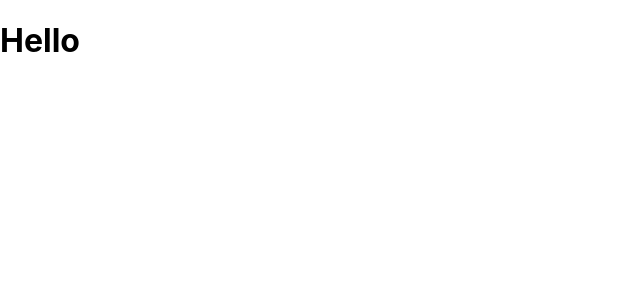
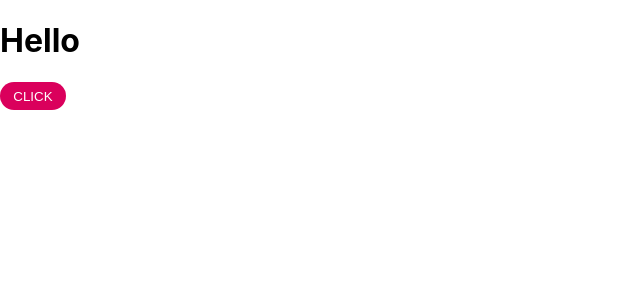
Before and after one commit to elishaking/soccer-vs-frontend, a React (Create React App) app: page / in a window 1280 px wide. Shown: the top 300 px of the page, without its empty margins (0-640 px from the left). Built offline with nearby package versions, Linux system fonts and the light colour scheme.

Commit message:
button component

```diff
--- /dev/null
+++ b/src/components/Buttons.scss
@@ -0,0 +1,10 @@
+.button {
+  //   background-color: #4323aa;
+  background-color: #da005c;
+  color: white;
+  padding: 0.5em 1em;
+  outline: none;
+  border: none;
+  border-radius: 30em;
+  text-transform: uppercase;
+}
--- /dev/null
+++ b/src/components/Buttons.tsx
@@ -0,0 +1,11 @@
+import React from "react";
+
+import "./Buttons.scss";
+
+interface TextButtonProps {
+  text: string;
+}
+
+export function TextButton({ text }: TextButtonProps) {
+  return <button className="button">{text}</button>;
+}
--- a/src/pages/Home.tsx
+++ b/src/pages/Home.tsx
@@ -1,10 +1,12 @@
 import React, { Component } from "react";
+import { TextButton } from "../components/Buttons";
 
 export default class Home extends Component {
   render() {
     return (
       <div>
         <h1>Hello</h1>
+        <TextButton text="Click" />
       </div>
     );
   }
```
